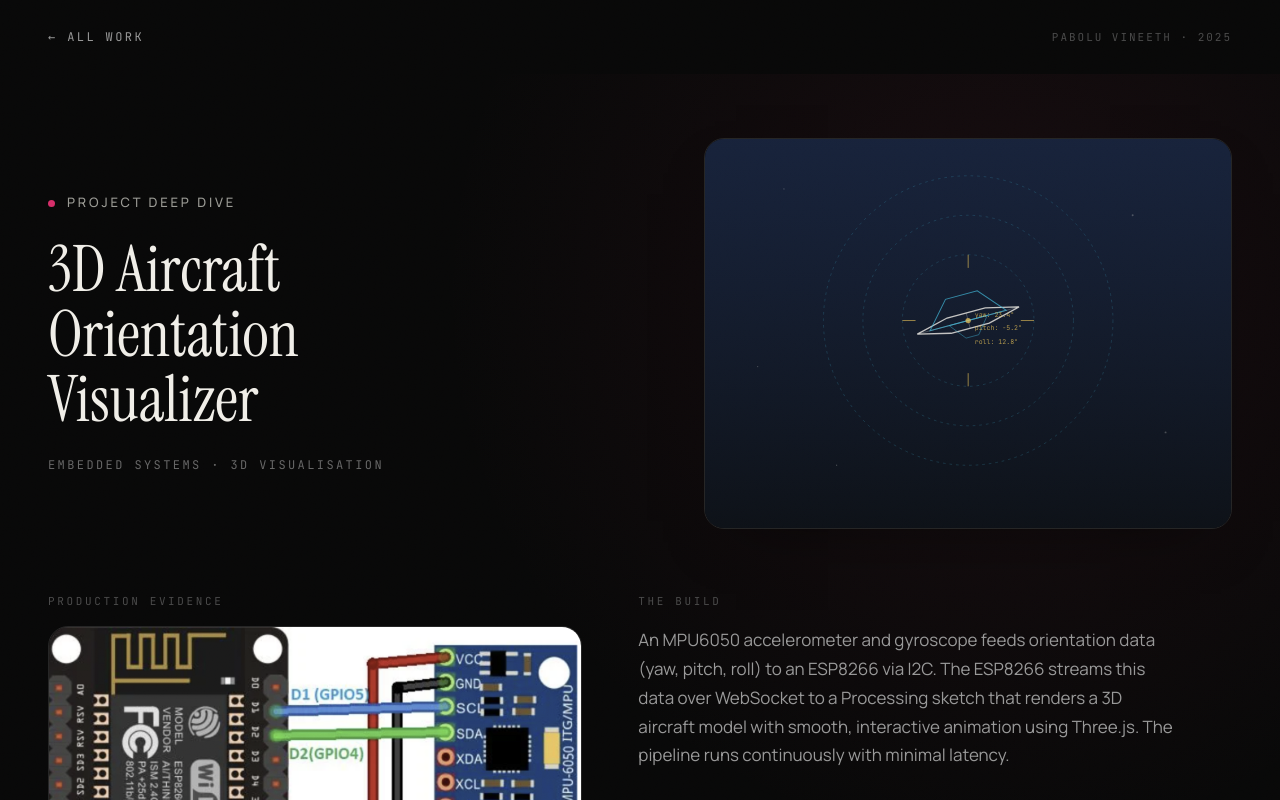
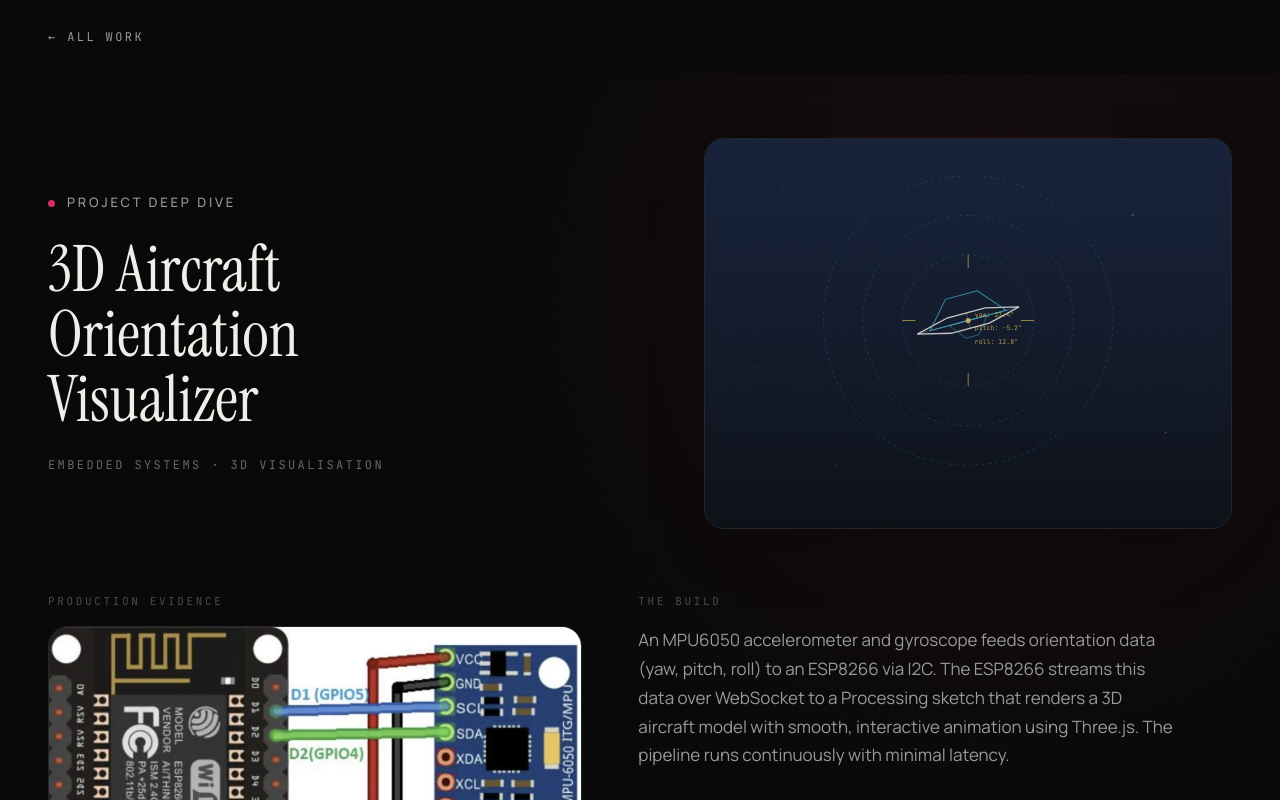
Before and after one commit to pv2004/Portfolio-Site, a React (Vite) app: page /project/aircraft-3d-orientation in a window 1280 px wide. Shown: the top 800 px of the page. Built offline with nearby package versions, Linux system fonts and the light colour scheme.

Commit message:
changed project page

```diff
--- a/src/components/ProjectPage.tsx
+++ b/src/components/ProjectPage.tsx
@@ -29,9 +29,6 @@ export function ProjectPage() {
         >
           ← All work
         </Link>
-        <span className="font-mono text-[11px] uppercase tracking-[0.18em] text-[var(--text-dim)]">
-          Pabolu Vineeth · {project.year}
-        </span>
       </header>
 
       <div className="relative overflow-hidden pt-10 md:pt-16">
```
